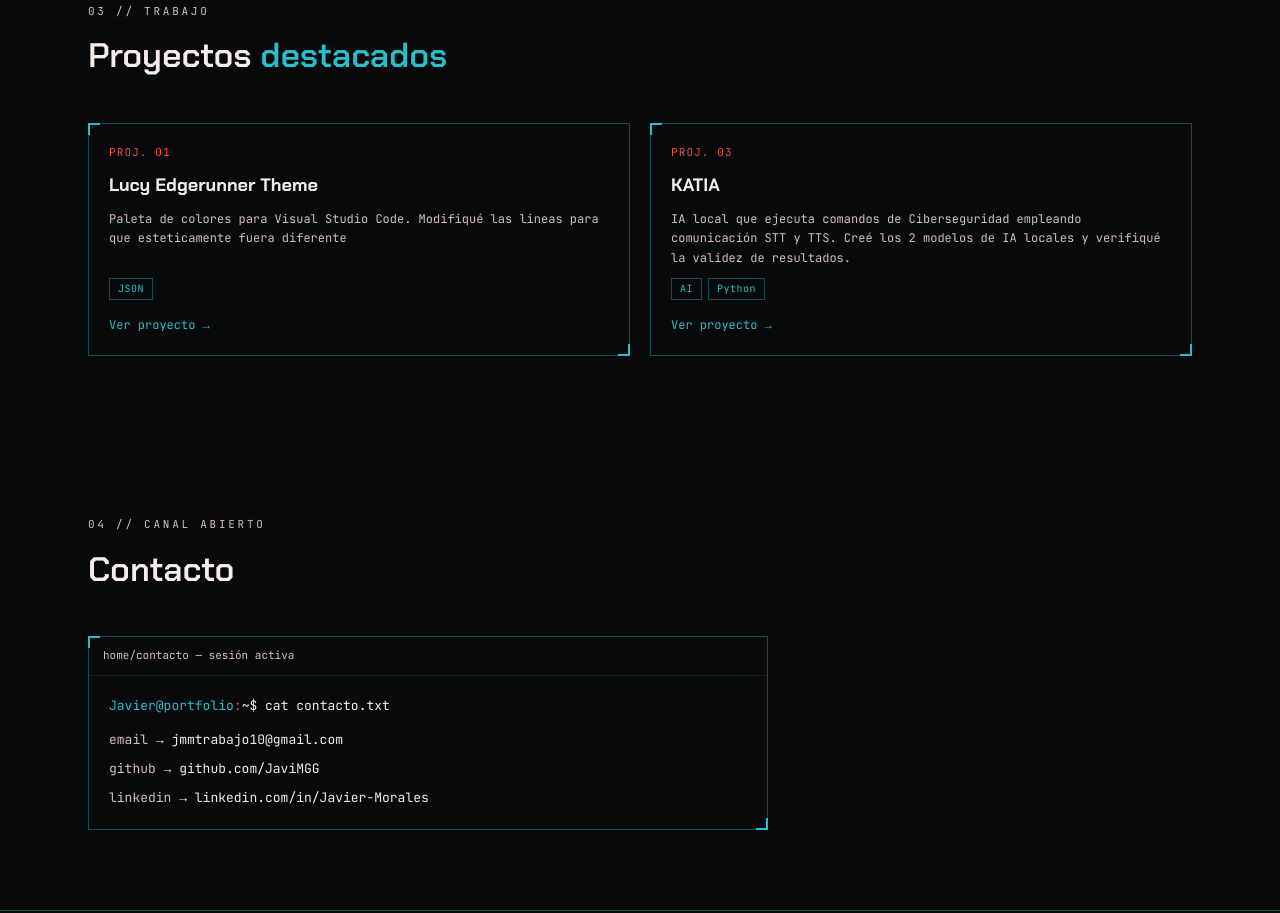
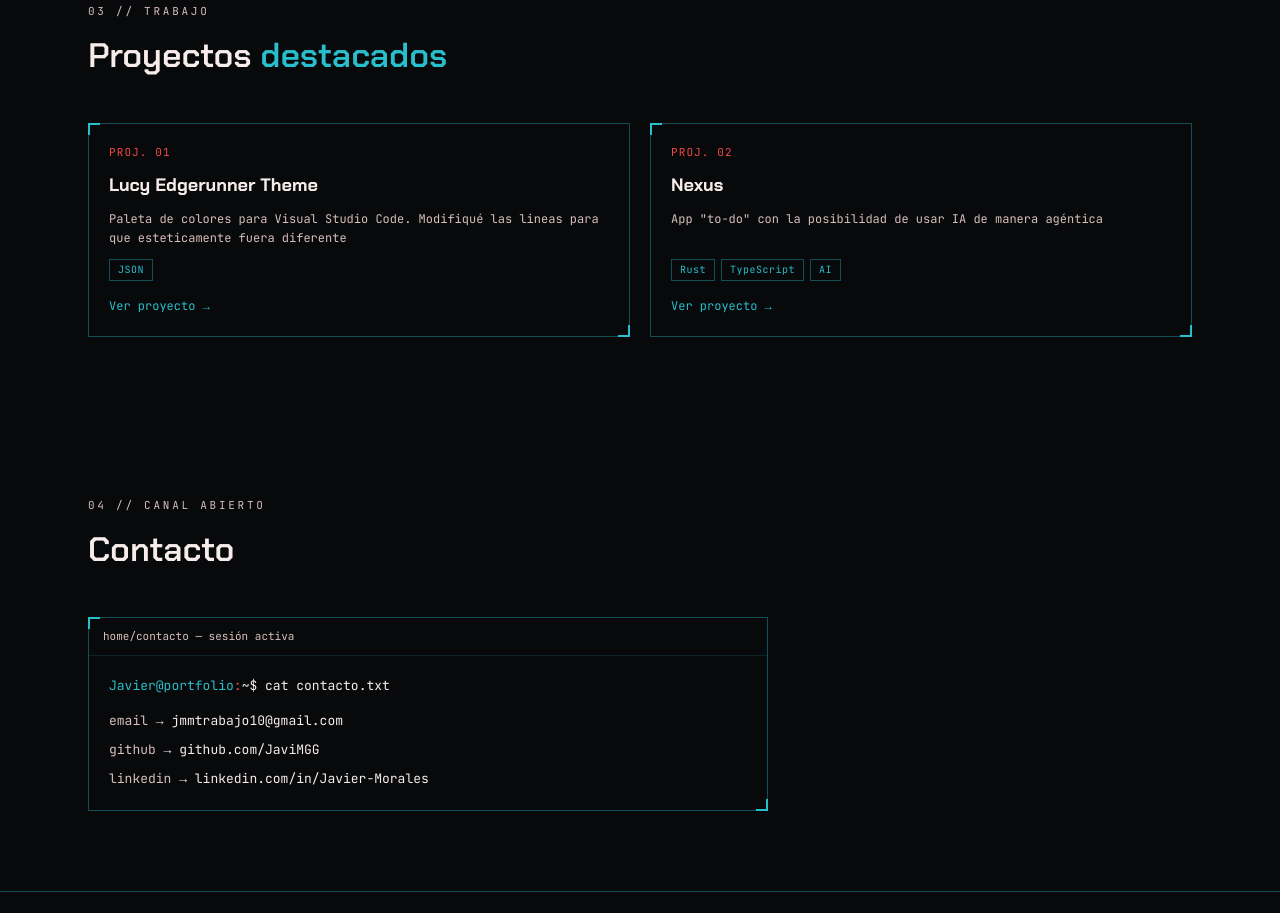
Before and after one commit to JaviMGG/mi-portfolio, a plain HTML site: page index.html in a window 1280 px wide. Shown: the part 2014-2927 px from the top of the page. Drawn offline with Linux system fonts and the light colour scheme.

Commit message:
nexus subido

```diff
--- a/index.html
+++ b/index.html
@@ -506,12 +506,14 @@ footer .red{ color:var(--red); }
     </div>
 
     <div class="proj-card bracket">
-      <div class="idx">PROJ. 03</div>
-      <h3>KATIA</h3>
-      <p>IA local que ejecuta comandos de Ciberseguridad empleando comunicación STT y TTS. Creé los 2 modelos de IA locales y verifiqué la validez de resultados.</p>
-      <div class="tag-row"><span class="tag">AI</span><span class="tag">Python</span></div>
-      <a class="proj-link" href="#" target="_blank">Ver proyecto →</a>
+      <div class="idx">PROJ. 02</div>
+      <h3>Nexus</h3>
+      <p>App "to-do" con la posibilidad de usar IA de manera agéntica</p>
+      <div class="tag-row"><span class="tag">Rust</span><span class="tag">TypeScript</span><span class="tag">AI</span></div>
+      <a class="proj-link" href="https://github.com/JaviMGG/Nexus" target="_blank">Ver proyecto →</a>
     </div>
+
+
   </div>
 </section>
 
```
